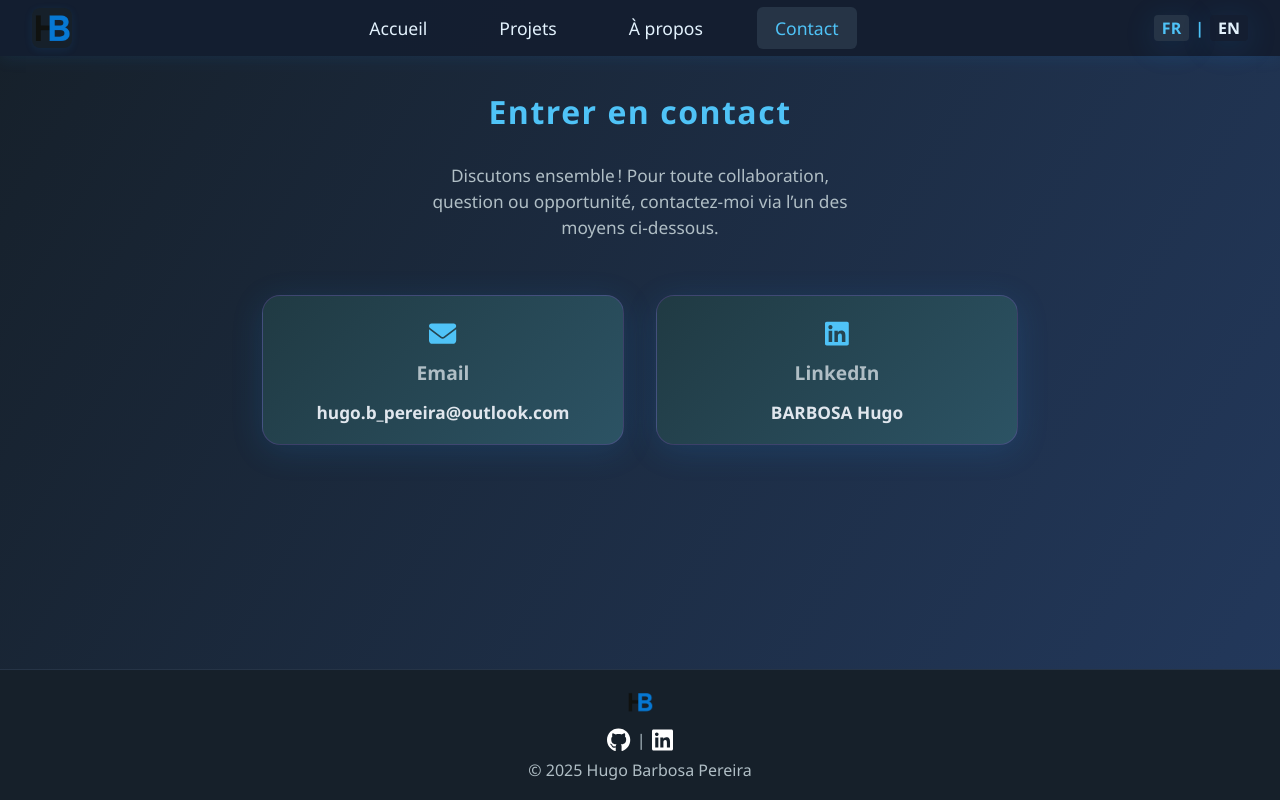
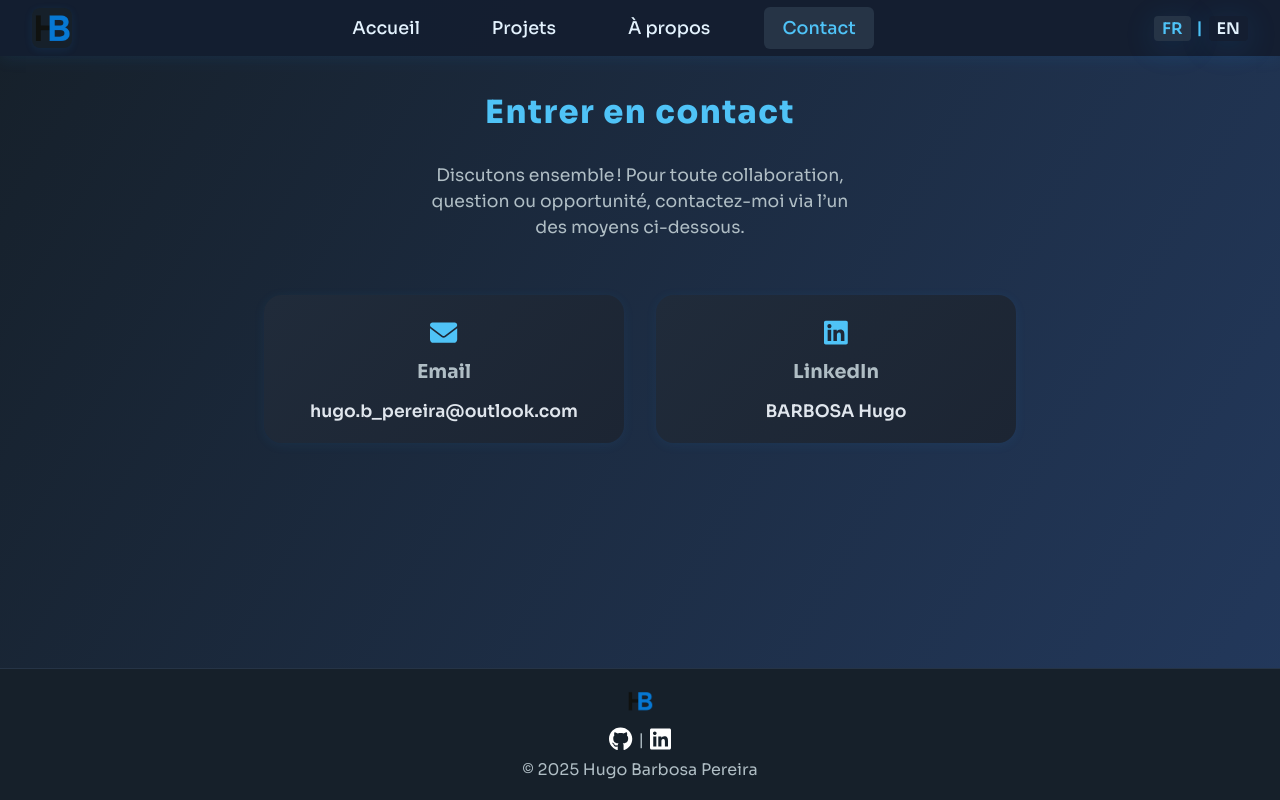
Before and after one commit to Bagass0/Portfolio, a React (Vite) app in the folder Frontend/: page /contact in a window 1280 px wide. Built offline with nearby package versions, Linux system fonts and the light colour scheme.

Commit message:
Ajustements to CSS

```diff
--- a/Frontend/index.html
+++ b/Frontend/index.html
@@ -6,6 +6,7 @@
   <link rel="icon" type="image/svg+xml" href="/favicon.svg">
   <link rel="shortcut icon" type="image/x-icon" href="/favicon.ico" />
   <link rel="icon" type="image/png" href="/favicon-96x96.png" sizes="96x96" />
+
   <meta name="viewport" content="width=device-width, initial-scale=1.0" />
 
   <title>Portfolio - Hugo Barbosa</title>
--- a/Frontend/src/App.css
+++ b/Frontend/src/App.css
@@ -1,3 +1,10 @@
+@font-face {
+  font-family: 'Sora';
+  src: url('/fonts/Sora-VariableFont_wght.ttf') format('truetype');
+  font-weight: 100 900;
+  font-style: normal;
+}
+
 body, #root {
   margin: 0;
   padding: 0;
@@ -7,7 +14,7 @@ body, #root {
   height: 100%;
   background: linear-gradient(120deg, #16202a 0%, #23395d 100%) no-repeat;
   color: #e0e6ed;
-  font-family: 'Segoe UI', 'Roboto', Arial, sans-serif;
+  font-family: 'Sora', sans-serif;
 }
 
 #content {
--- a/Frontend/src/index.css
+++ b/Frontend/src/index.css
@@ -9,7 +9,6 @@
   --card-bg: rgba(20, 30, 48, 0.95);
   --shadow: 0 6px 32px 0 rgba(33, 150, 243, 0.15);
   --radius: 18px;
-  font-family: 'Segoe UI', 'Roboto', Arial, sans-serif;
   line-height: 1.5;
   font-weight: 400;
   color: var(--text-main);
--- a/Frontend/src/styles/Contact.css
+++ b/Frontend/src/styles/Contact.css
@@ -47,29 +47,23 @@
 }
 
 .contact-card {
-  position: relative;
-  background: linear-gradient(135deg, var(--dark-bg2) 0%, var(--dark-bg3) 100%);
-  backdrop-filter: blur(6px);
+  background: linear-gradient(135deg, #202b3a, #1c2533);
+  border-radius: var(--radius);
+  box-shadow: 0 2px 12px rgba(33, 150, 243, 0.08);
   padding: 24px 20px 18px 20px;
-  border-radius: var(--radius);
-  border: 1.5px solid rgba(168,85,247,0.20);
-  transition: border 0.5s, transform 0.5s, box-shadow 0.5s;
   transform: none;
   cursor: pointer;
-  box-shadow: var(--shadow);
   display: flex;
   flex-direction: column;
-  align-items: center; /* centrer horizontalement */
+  align-items: center;
   gap: 10px;
   width: 320px;
-  min-width: 220px;
-  max-width: 370px;
+  transition: transform 0.18s cubic-bezier(.4, 2, .6, 1), box-shadow 0.18s;
 }
 
 .contact-card:hover {
-  border: 1.5px solid rgba(168,85,247,0.40);
-  transform: scale(1.05) translateY(-8px);
-  box-shadow: 0 12px 40px 0 rgba(0,0,0,0.22);
+  transform: scale(1.035);
+  box-shadow: 0 6px 32px 0 rgba(33, 150, 243, 0.18);
 }
 
 .contact-icon {
--- a/Frontend/src/styles/Projects.css
+++ b/Frontend/src/styles/Projects.css
@@ -174,11 +174,11 @@
 
 .project-card {
   background: #202b3a;
-  border-radius: 12px;
+  border-radius: var(--radius);
   box-shadow: 0 2px 12px rgba(33, 150, 243, 0.08);
   padding: 15px 20px;
   width: 400px;
-  height: 450px;
+  height: 470px;
   color: #e3f2fd;
   display: flex;
   flex-direction: column;
@@ -291,16 +291,11 @@
   background: #181f2a;
   border-radius: 8px 8px 0 0;
   overflow: hidden;
-  display: flex;
-  align-items: center;
-  justify-content: center;
 }
 
 .project-preview-banner {
   width: 100%;
-  height: 100%;
   object-fit: cover;
-  /* Remplit la bannière, coupe si besoin */
   display: block;
   background: #181f2a;
 }
```
Also changed, not shown: Frontend/public/fonts/Sora-VariableFont_wght.ttf (added).
